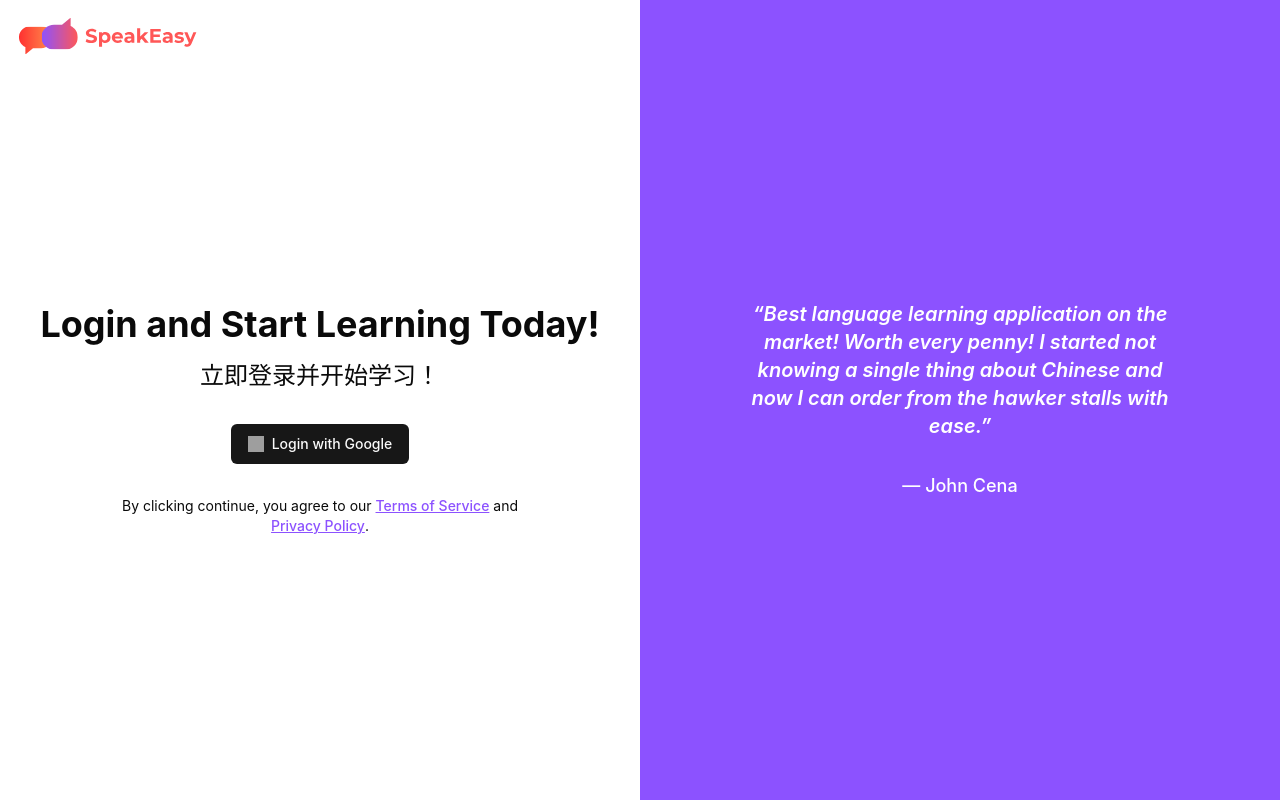
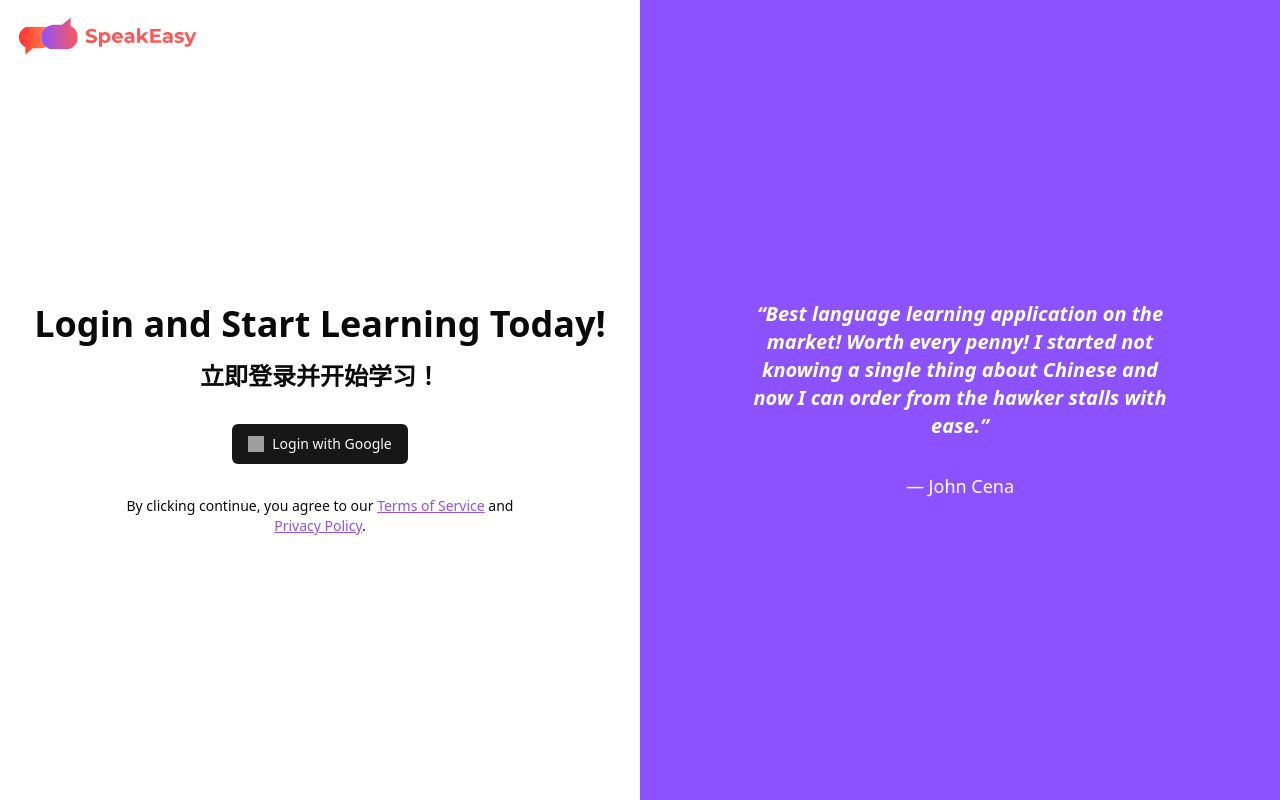
Before and after one commit to jyztintan/SpeakEasy, a React (Vite) app: page /login in a window 1280 px wide. Built offline with nearby package versions, Linux system fonts and the light colour scheme; no server answers; grey boxes are pictures that could not be loaded.

Commit message:
Fix styling

```diff
--- a/src/components/navigation/Navbar.tsx
+++ b/src/components/navigation/Navbar.tsx
@@ -1,5 +1,6 @@
 "use client";
 
+import { Button } from "@/components/ui/button";
 import {
   DropdownMenu,
   DropdownMenuContent,
@@ -74,9 +75,9 @@ export default function Navbar() {
             <User size={14} />
             <span className="text-xs">Profile</span>
           </div>
-          <button className="hidden md:flex">
+          <Button className="hidden md:flex" variant="outline" size="icon">
             <User size={16} />
-          </button>
+          </Button>
         </div>
       </DropdownMenuTrigger>
       <DropdownMenuContent align="end">
--- a/src/index.css
+++ b/src/index.css
@@ -1,75 +1,6 @@
 @tailwind base;
 @tailwind components;
 @tailwind utilities;
-
-:root {
-  font-family: Inter, system-ui, Avenir, Helvetica, Arial, sans-serif;
-  line-height: 1.5;
-  font-weight: 400;
-
-  color-scheme: light dark;
-  color: rgba(255, 255, 255, 0.87);
-  background-color: #242424;
-
-  font-synthesis: none;
-  text-rendering: optimizeLegibility;
-  -webkit-font-smoothing: antialiased;
-  -moz-osx-font-smoothing: grayscale;
-}
-
-a {
-  font-weight: 500;
-  color: #646cff;
-  text-decoration: inherit;
-}
-a:hover {
-  color: #535bf2;
-}
-
-body {
-  margin: 0;
-  display: flex;
-  place-items: center;
-  min-width: 320px;
-  min-height: 100vh;
-}
-
-h1 {
-  font-size: 3.2em;
-  line-height: 1.1;
-}
-
-button {
-  border-radius: 8px;
-  border: 1px solid transparent;
-  padding: 0.6em 1.2em;
-  font-size: 1em;
-  font-weight: 500;
-  font-family: inherit;
-  background-color: #1a1a1a;
-  cursor: pointer;
-  transition: border-color 0.25s;
-}
-button:hover {
-  border-color: #646cff;
-}
-button:focus,
-button:focus-visible {
-  outline: 4px auto -webkit-focus-ring-color;
-}
-
-@media (prefers-color-scheme: light) {
-  :root {
-    color: #213547;
-    background-color: #ffffff;
-  }
-  a:hover {
-    color: #747bff;
-  }
-  button {
-    background-color: #f9f9f9;
-  }
-}
 
 @layer base {
   :root {
```
Also changed, not shown: 1 other file (tests, documents, lock files or other folders).
